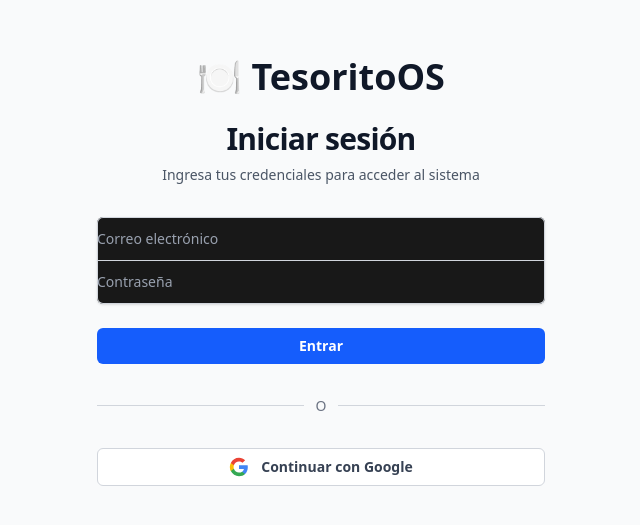
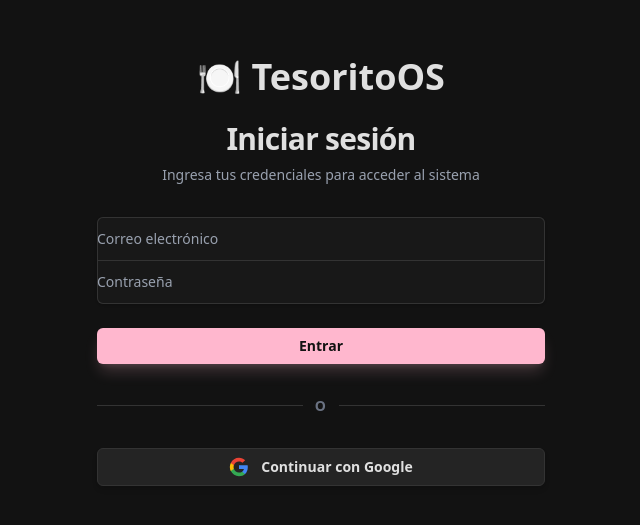
Before and after one commit to AlejandroJBArellano/eltesoritodejalisco, a Next.js app: page /login in a window 1280 px wide. Shown: the part 129-654 px from the top of the page, without its empty margins (319-959 px from the left). Built offline with nearby package versions, Linux system fonts and the light colour scheme; no server answers.

Commit message:
style: Update login page with a dark color scheme and refined UI elements.

```diff
--- a/app/login/page.tsx
+++ b/app/login/page.tsx
@@ -8,16 +8,16 @@
   const { error } = await searchParams
 
   return (
-    <div className="flex min-h-screen items-center justify-center bg-gray-50 px-4 py-12 sm:px-6 lg:px-8">
+    <div className="flex min-h-screen items-center justify-center bg-[#121212] px-4 py-12 sm:px-6 lg:px-8">
       <div className="w-full max-w-md space-y-8">
         <div>
-          <h1 className="text-center text-4xl font-extrabold text-gray-900">
+          <h1 className="text-center text-4xl font-extrabold text-[#E0E0E0]">
             🍽️ TesoritoOS
           </h1>
-          <h2 className="mt-6 text-center text-3xl font-bold tracking-tight text-gray-900">
+          <h2 className="mt-6 text-center text-3xl font-bold tracking-tight text-[#E0E0E0]">
             Iniciar sesión
           </h2>
-          <p className="mt-2 text-center text-sm text-gray-600">
+          <p className="mt-2 text-center text-sm text-gray-400">
             Ingresa tus credenciales para acceder al sistema
           </p>
         </div>
@@ -33,7 +33,7 @@
                 type="email"
                 autoComplete="email"
                 required
-                className="relative block w-full rounded-t-md border-0 py-2.5 text-gray-900 ring-1 ring-inset ring-gray-300 placeholder:text-gray-400 focus:z-10 focus:ring-2 focus:ring-inset focus:ring-blue-600 sm:text-sm sm:leading-6"
+                className="relative block w-full rounded-t-md border-0 bg-[#181818] py-2.5 text-[#E0E0E0] ring-1 ring-inset ring-[#333333] placeholder:text-gray-400 focus:z-10 focus:ring-2 focus:ring-inset focus:ring-[#FFB7CE] sm:text-sm sm:leading-6 transition-colors"
                 placeholder="Correo electrónico"
               />
             </div>
@@ -47,22 +47,22 @@
                 type="password"
                 autoComplete="current-password"
                 required
-                className="relative block w-full rounded-b-md border-0 py-2.5 text-gray-900 ring-1 ring-inset ring-gray-300 placeholder:text-gray-400 focus:z-10 focus:ring-2 focus:ring-inset focus:ring-blue-600 sm:text-sm sm:leading-6"
+                className="relative block w-full rounded-b-md border-0 bg-[#181818] py-2.5 text-[#E0E0E0] ring-1 ring-inset ring-[#333333] placeholder:text-gray-400 focus:z-10 focus:ring-2 focus:ring-inset focus:ring-[#FFB7CE] sm:text-sm sm:leading-6 transition-colors"
                 placeholder="Contraseña"
               />
             </div>
           </div>
 
           {error && (
-            <div className="rounded-md bg-red-50 p-3">
-              <p className="text-sm text-red-700">{error}</p>
+            <div className="rounded-md bg-red-900/50 border border-red-500/50 p-3">
+              <p className="text-sm text-red-200">{error}</p>
             </div>
           )}
 
           <div>
             <button
               type="submit"
-              className="group relative flex w-full justify-center rounded-md bg-blue-600 px-3 py-2 text-sm font-semibold text-white hover:bg-blue-700 focus-visible:outline focus-visible:outline-2 focus-visible:outline-offset-2 focus-visible:outline-blue-600"
+              className="group relative flex w-full justify-center rounded-md bg-[#FFB7CE] px-3 py-2 text-sm font-bold text-[#121212] hover:bg-[#FFD1DC] focus-visible:outline focus-visible:outline-2 focus-visible:outline-offset-2 focus-visible:outline-[#FFB7CE] shadow-[#FFB7CE]/20 shadow-lg transition-all"
             >
               Entrar
             </button>
@@ -70,15 +70,15 @@
         </form>
 
         <div className="mt-6 flex items-center justify-center">
-          <div className="w-full border-t border-gray-300"></div>
-          <div className="px-3 text-sm text-gray-500 bg-gray-50 uppercase">O</div>
-          <div className="w-full border-t border-gray-300"></div>
+          <div className="w-full border-t border-[#333333]"></div>
+          <div className="px-3 text-sm text-gray-500 bg-[#121212] uppercase font-bold tracking-widest">O</div>
+          <div className="w-full border-t border-[#333333]"></div>
         </div>
 
         <form action={loginWithGoogle}>
           <button
             type="submit"
-            className="group relative flex w-full justify-center items-center gap-3 rounded-md border border-gray-300 bg-white px-3 py-2 text-sm font-semibold text-gray-700 hover:bg-gray-50 focus-visible:outline focus-visible:outline-2 focus-visible:outline-offset-2 focus-visible:outline-gray-200 transition-colors"
+            className="group relative flex w-full justify-center items-center gap-3 rounded-md border border-[#333333] bg-[#242424] px-3 py-2 text-sm font-semibold text-[#E0E0E0] hover:bg-[#333333] focus-visible:outline focus-visible:outline-2 focus-visible:outline-offset-2 focus-visible:outline-gray-500 transition-colors shadow-md"
           >
             <svg viewBox="0 0 24 24" className="w-5 h-5" xmlns="http://www.w3.org/2000/svg">
               <path d="M22.56 12.25c0-.78-.07-1.53-.2-2.25H12v4.26h5.92c-.26 1.37-1.04 2.53-2.21 3.31v2.77h3.57c2.08-1.92 3.28-4.74 3.28-8.09z" fill="#4285F4" />
```
